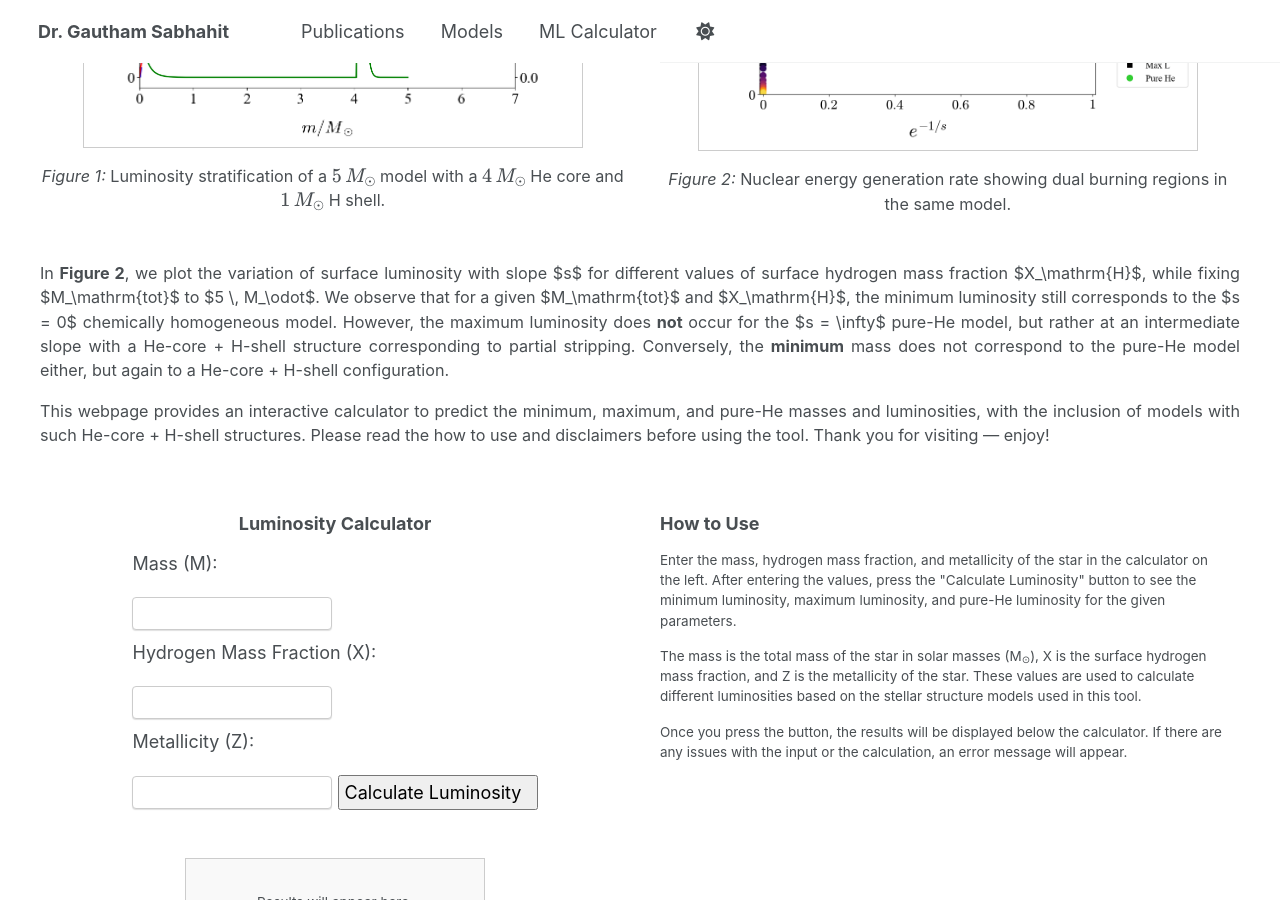
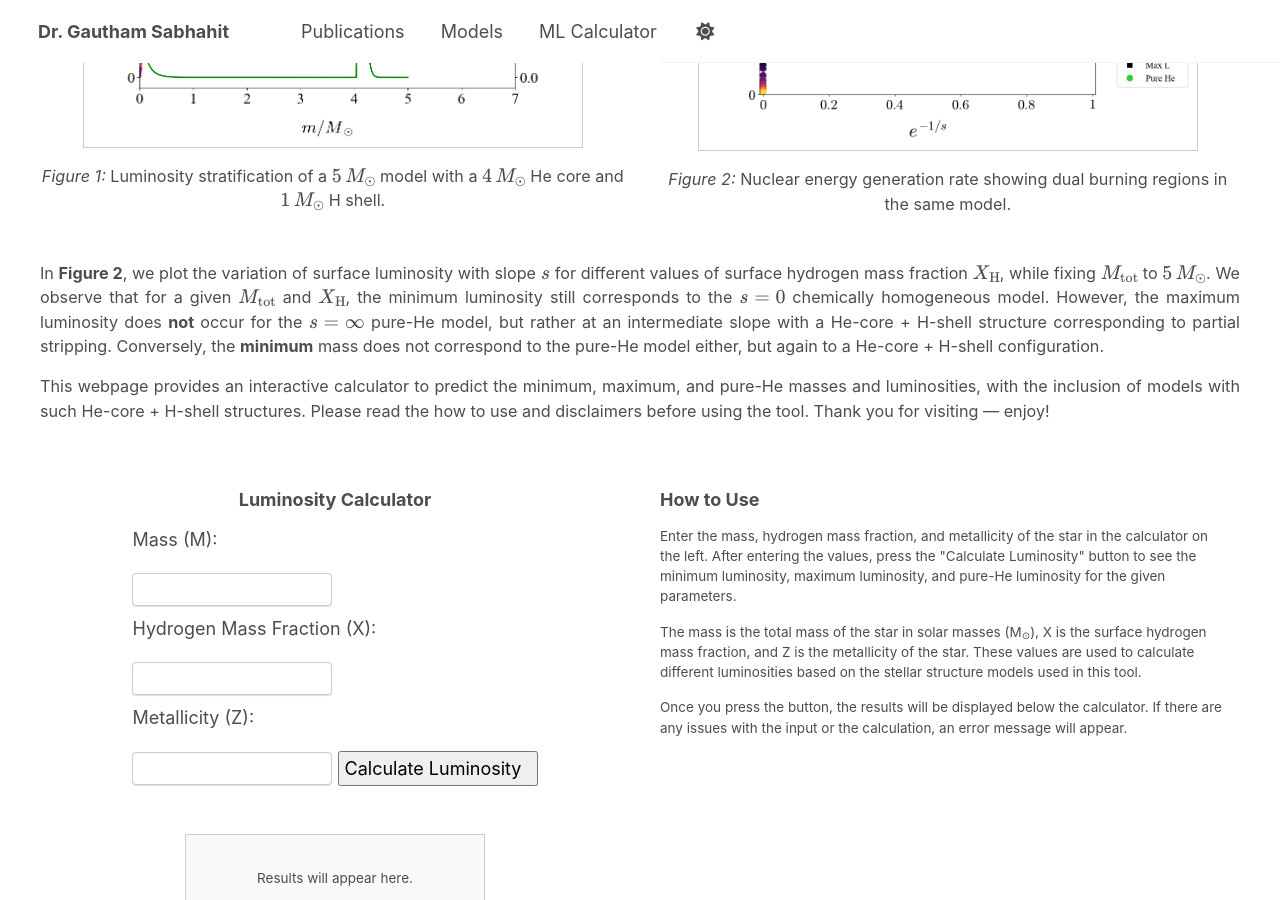
Before and after one commit to Mdot-com/mdot.com, a Jekyll site: the page built from ml-calculator.md, in a window 1280 px wide and 900 px high, scrolled down 855 px. Built offline with Jekyll 4.4.1, drawn with Linux system fonts in a browser that asks for light colours.

Commit message:
Update ml-calculator.md

```diff
--- a/ml-calculator.md
+++ b/ml-calculator.md
@@ -71,9 +71,10 @@ title: Mass-Luminosity Calculator
   </div>
 </div>
 
-<p>In <strong>Figure 2</strong>, we plot the variation of surface luminosity with slope $s$ for different values of surface hydrogen mass fraction $X_\mathrm{H}$, while fixing $M_\mathrm{tot}$ to $5 \, M_\odot$. We observe that for a given $M_\mathrm{tot}$ and $X_\mathrm{H}$, the minimum luminosity still corresponds to the $s = 0$ chemically homogeneous model. However, the maximum luminosity does <strong>not</strong> occur for the $s = \infty$ pure-He model, but rather at an intermediate slope with a He-core + H-shell structure corresponding to partial stripping. Conversely, the <strong>minimum</strong> mass does not correspond to the pure-He model either, but again to a He-core + H-shell configuration.</p>
+<p>In <strong>Figure 2</strong>, we plot the variation of surface luminosity with slope \( s \) for different values of surface hydrogen mass fraction \( X_\mathrm{H} \), while fixing \( M_\mathrm{tot} \) to \( 5 \, M_\odot \). We observe that for a given \( M_\mathrm{tot} \) and \( X_\mathrm{H} \), the minimum luminosity still corresponds to the \( s = 0 \) chemically homogeneous model. However, the maximum luminosity does <strong>not</strong> occur for the \( s = \infty \) pure-He model, but rather at an intermediate slope with a He-core + H-shell structure corresponding to partial stripping. Conversely, the <strong>minimum</strong> mass does not correspond to the pure-He model either, but again to a He-core + H-shell configuration.</p>
 
 <p>This webpage provides an interactive calculator to predict the minimum, maximum, and pure-He masses and luminosities, with the inclusion of models with such He-core + H-shell structures. Please read the how to use and disclaimers before using the tool. Thank you for visiting — enjoy!</p>
+
 </div>
 
 <div style="display: flex; justify-content: space-between; margin: 30px;">
```
